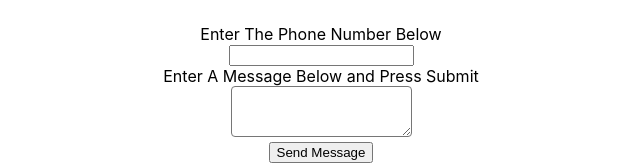
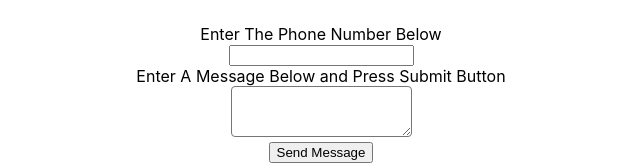
Before and after one commit to lucianboatright/Tracker, a React (Create React App) app: page / in a window 1280 px wide. Shown: the part 167-332 px from the top of the page, without its empty margins (319-959 px from the left). Built offline with nearby package versions, Linux system fonts and the light colour scheme.

Commit message:
content added

```diff
--- a/src/Components/TextButton.js
+++ b/src/Components/TextButton.js
@@ -44,7 +44,7 @@ class textButton extends Component {
                     <input value={text.recipient}
                             onChange={e => this.setState({ text: {...text, recipient: e.target.value} })} />
                     <div style={spacer} />
-                    <label>Enter A Message Below and Press Submit</label>
+                    <label>Enter A Message Below and Press Submit Button</label>
                     <br />
                     <textarea rows={3} value={text.textmessage} style={textArea}
                         onChange={e => this.setState({ text: {...text, textmessage: e.target.value} })} />
```
Also changed, not shown: 1 other file (tests, documents, lock files or other folders).
